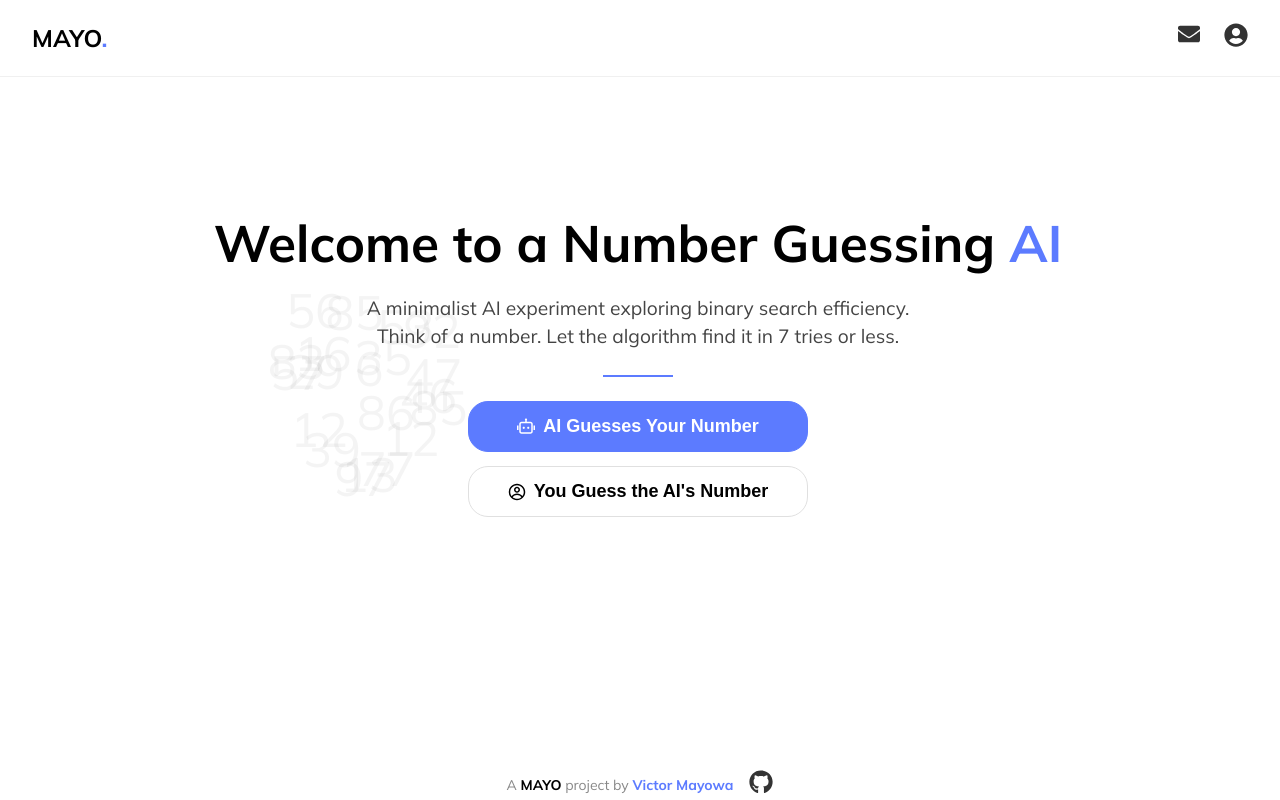
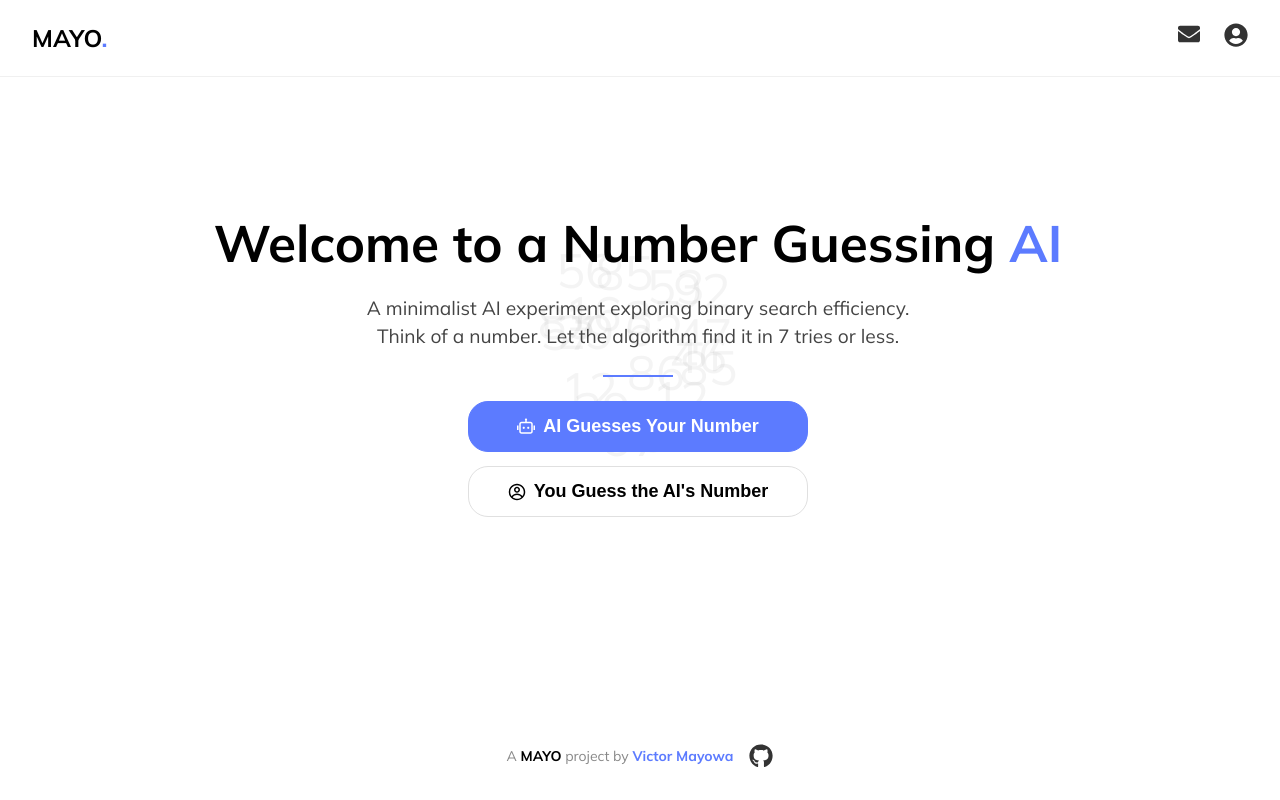
Before and after one commit to victormayowa185/mayo-binary-brain, a React (Vite) app: page / in a window 1280 px wide. Built offline with nearby package versions, Linux system fonts and the light colour scheme.

Commit message:
fixed the resposivness of the footer

```diff
--- a/src/components/MatrixBackground.tsx
+++ b/src/components/MatrixBackground.tsx
@@ -12,32 +12,30 @@ const MatrixBackground = () => {
     const ctx = canvas.getContext("2d");
     if (!ctx) return;
 
+    const container = canvas.parentElement!;
+
     const resizeCanvas = () => {
-      const container = canvas.parentElement;
-      if (container) {
-        canvas.width = 500;
-        canvas.height = container.clientHeight;
-      } else {
-        canvas.width = 500;
-        canvas.height = window.innerHeight;
-      }
+      // Canvas fills the entire home-container
+      canvas.width = container.clientWidth;
+      canvas.height = container.clientHeight;
     };
     resizeCanvas();
     window.addEventListener("resize", resizeCanvas);
 
-    const fontSize = 48;
+    // Responsive font size
+    const fontSizeBase = canvas.width < 480 ? 32 : canvas.width < 768 ? 42 : 48;
+    const fontSize = Math.min(56, Math.max(28, fontSizeBase));
     ctx.font = `${fontSize}px 'Mulish', monospace`;
 
-    // ----- generate positions in a distorted circle / organic cluster -----
-    const totalFloats = 20; // adjust for desired density
-    const centerX = canvas.width * 0.5; // 80px (mid‑width)
-    const centerY = canvas.height * 0.5; // vertically centered
+    const totalFloats = 20;
+    const centerX = canvas.width * 0.5; // horizontal centre
+    const centerY = canvas.height * 0.5; // vertical centre
 
     const floats: {
-      baseX: number; // fixed X position (now part of the cluster)
-      baseY: number; // fixed Y position
-      offsetY: number; // bobbing vertical offset
-      offsetX: number; // subtle horizontal drift (adds to organic feel)
+      baseX: number;
+      baseY: number;
+      offsetY: number;
+      offsetX: number;
       speedY: number;
       speedX: number;
       directionY: number;
@@ -46,21 +44,15 @@ const MatrixBackground = () => {
     }[] = [];
 
     for (let i = 0; i < totalFloats; i++) {
-      // Distribute angles somewhat evenly, then perturb
       const angle =
         (i / totalFloats) * Math.PI * 2 + (Math.random() - 0.5) * 1.2;
-      // Radius: vary between 30 and 80 pixels from center
       const radius = 35 + Math.random() * 50;
-      // Add extra random offset in cartesian space to distort the circle
       const jitterX = (Math.random() - 0.5) * 30;
       const jitterY = (Math.random() - 0.5) * 30;
 
-      const baseX = centerX + Math.cos(angle) * radius + jitterX;
-      const baseY = centerY + Math.sin(angle) * radius + jitterY;
-
       floats.push({
-        baseX,
-        baseY,
+        baseX: centerX + Math.cos(angle) * radius + jitterX,
+        baseY: centerY + Math.sin(angle) * radius + jitterY,
         offsetX: (Math.random() - 0.5) * 12,
         offsetY: (Math.random() - 0.5) * 12,
         speedX: 0.1 + Math.random() * 0.3,
@@ -74,26 +66,22 @@ const MatrixBackground = () => {
     const tl = gsap.timeline({
       repeat: -1,
       onUpdate: () => {
-        // clear without blur
         ctx.clearRect(0, 0, canvas.width, canvas.height);
-        ctx.fillStyle = "rgba(100, 100, 100, 0.07)"; // darker grey with more opacity
+        ctx.fillStyle = "rgba(100, 100, 100, 0.07)"; // subtle, dim grey
         ctx.font = `${fontSize}px 'Mulish', monospace`;
         ctx.textAlign = "center";
         ctx.textBaseline = "middle";
 
         floats.forEach((f) => {
-          // bobbing / drifting motion
           f.offsetX += f.speedX * f.directionX;
           f.offsetY += f.speedY * f.directionY;
 
-          // reverse direction when offset gets too large (gives gentle wandering)
           if (Math.abs(f.offsetX) > 18) f.directionX *= -1;
           if (Math.abs(f.offsetY) > 18) f.directionY *= -1;
 
           const x = f.baseX + f.offsetX;
           const y = f.baseY + f.offsetY;
 
-          // occasionally update the number
           if (Math.random() < 0.002) {
             f.value = getRandomNumber(1, 99);
           }
@@ -116,9 +104,9 @@ const MatrixBackground = () => {
       ref={canvasRef}
       style={{
         position: "absolute",
-        top: 40,
-        left: "120px",
-        width: "500px",
+        top: 0,
+        left: 0,
+        width: "100%",
         height: "100%",
         zIndex: -1,
         pointerEvents: "none",
--- a/src/styles/Footer.css
+++ b/src/styles/Footer.css
@@ -1,13 +1,136 @@
+/* ==================== BASE MOBILE STYLES ==================== */
 .footer {
-  margin-top: 4rem;
+  margin-top: 2rem;
   display: flex;
   align-items: center;
   justify-content: center;
-  gap: 1rem;
-  font-size: 0.875rem;
+  gap: 0.75rem;
+  font-size: clamp(0.75rem, 2vw, 0.875rem);
   color: #888;
+  flex-wrap: wrap;
+  padding: 1rem;
+  width: 100%;
 }
-.brand-mayo { font-weight: 700; color: #000; }
-.brand-name { font-weight: 700; color: #5c7bff; }
-.github-link { color: #333; transition: color 0.2s; }
-.github-link:hover { color: #5c7bff; }
+
+.brand-mayo {
+  font-weight: 700;
+  color: #000;
+  white-space: nowrap;
+}
+
+.brand-name {
+  font-weight: 700;
+  color: #5c7bff;
+  text-decoration: none;
+  transition: color 0.2s;
+  white-space: nowrap;
+}
+
+.brand-name:hover {
+  color: #5c7bff;
+}
+
+.github-link {
+  color: #333;
+  transition: color 0.2s;
+  display: flex;
+  align-items: center;
+  justify-content: center;
+}
+
+.github-link:hover {
+  color: #333;
+}
+
+/* ==================== TABLET STYLES (600px+) ==================== */
+@media (min-width: 600px) {
+  .footer {
+    margin-top: 3rem;
+    gap: 1rem;
+    font-size: clamp(0.8rem, 1.8vw, 0.875rem);
+    padding: 1.5rem;
+  }
+}
+
+/* ==================== MEDIUM TABLET STYLES (800px+) ==================== */
+@media (min-width: 800px) {
+  .footer {
+    margin-top: 3.5rem;
+    gap: 1.2rem;
+    padding: 2rem;
+  }
+}
+
+/* ==================== DESKTOP STYLES (1024px+) ==================== */
+@media (min-width: 1024px) {
+  .footer {
+    margin-top: 4rem;
+    gap: 1rem;
+    font-size: 0.875rem;
+    padding: 2rem;
+  }
+}
+
+/* ==================== LARGE DESKTOP STYLES (1440px+) ==================== */
+@media (min-width: 1440px) {
+  .footer {
+    margin-top: 4.5rem;
+    gap: 1.2rem;
+    font-size: 0.9rem;
+    padding: 2.5rem;
+  }
+}
+
+/* ==================== EXTRA LARGE DESKTOP (1920px+) ==================== */
+@media (min-width: 1920px) {
+  .footer {
+    margin-top: 5rem;
+    gap: 1.3rem;
+    font-size: 0.95rem;
+    padding: 3rem;
+  }
+}
+
+/* ==================== SMALL DEVICES (320px - 380px) ==================== */
+@media (max-width: 380px) {
+  .footer {
+    margin-top: 1.5rem;
+    gap: 0.5rem;
+    font-size: 0.7rem;
+    padding: 0.75rem;
+  }
+}
+
+/* ==================== LANDSCAPE ORIENTATION ==================== */
+@media (max-height: 500px) and (orientation: landscape) {
+  .footer {
+    margin-top: 1rem;
+    gap: 0.8rem;
+    padding: 0.75rem;
+    font-size: clamp(0.65rem, 1.5vw, 0.8rem);
+  }
+}
+
+/* ==================== ACCESSIBILITY & PRINT STYLES ==================== */
+@media (prefers-reduced-motion: reduce) {
+  .brand-name,
+  .github-link {
+    transition: none;
+  }
+}
+
+@media print {
+  .footer {
+    margin-top: 2rem;
+    font-size: 0.875rem;
+  }
+
+  .github-link {
+    display: none;
+  }
+}
+
+/* ==================== SMOOTH TRANSITIONS ==================== */
+* {
+  box-sizing: border-box;
+}
```
Also changed, not shown: src/styles/Home.css (+13 -34 lines), src/Home.tsx (deleted).
